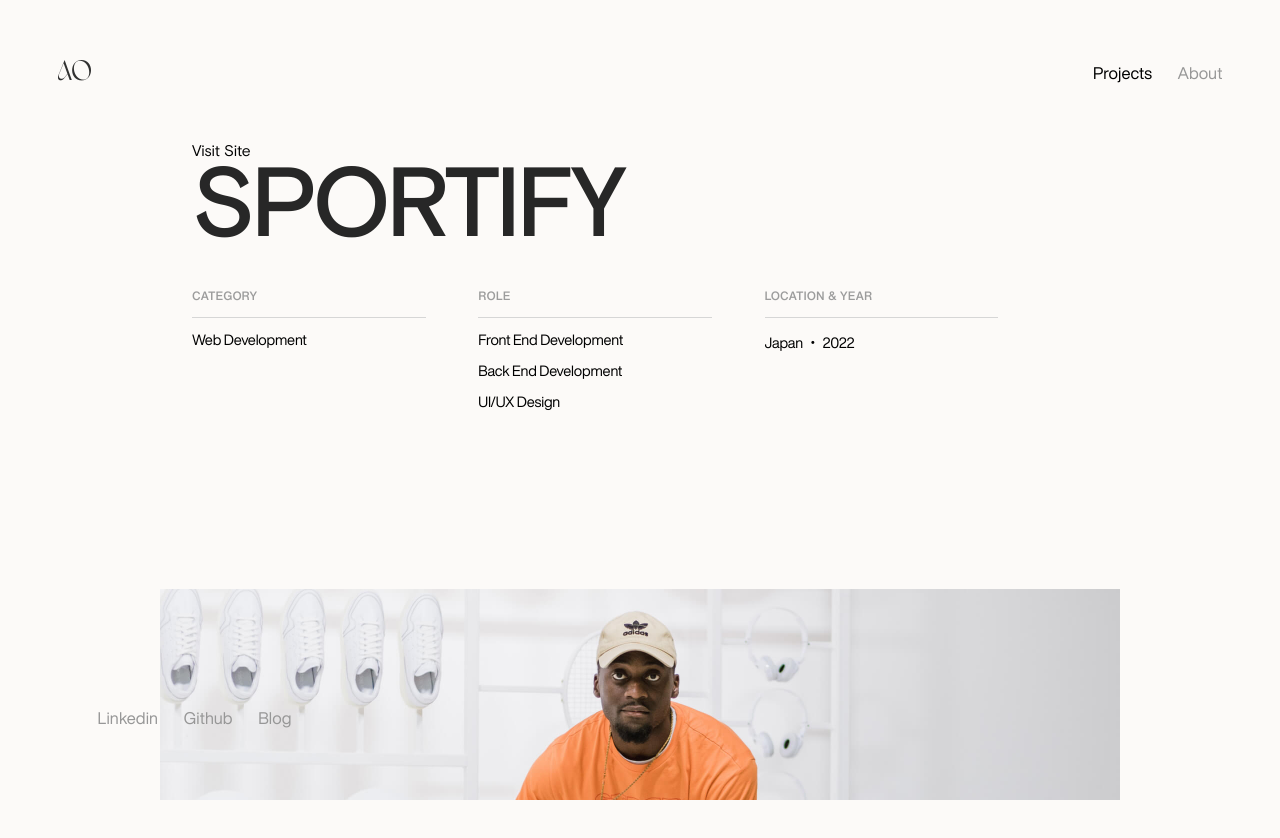
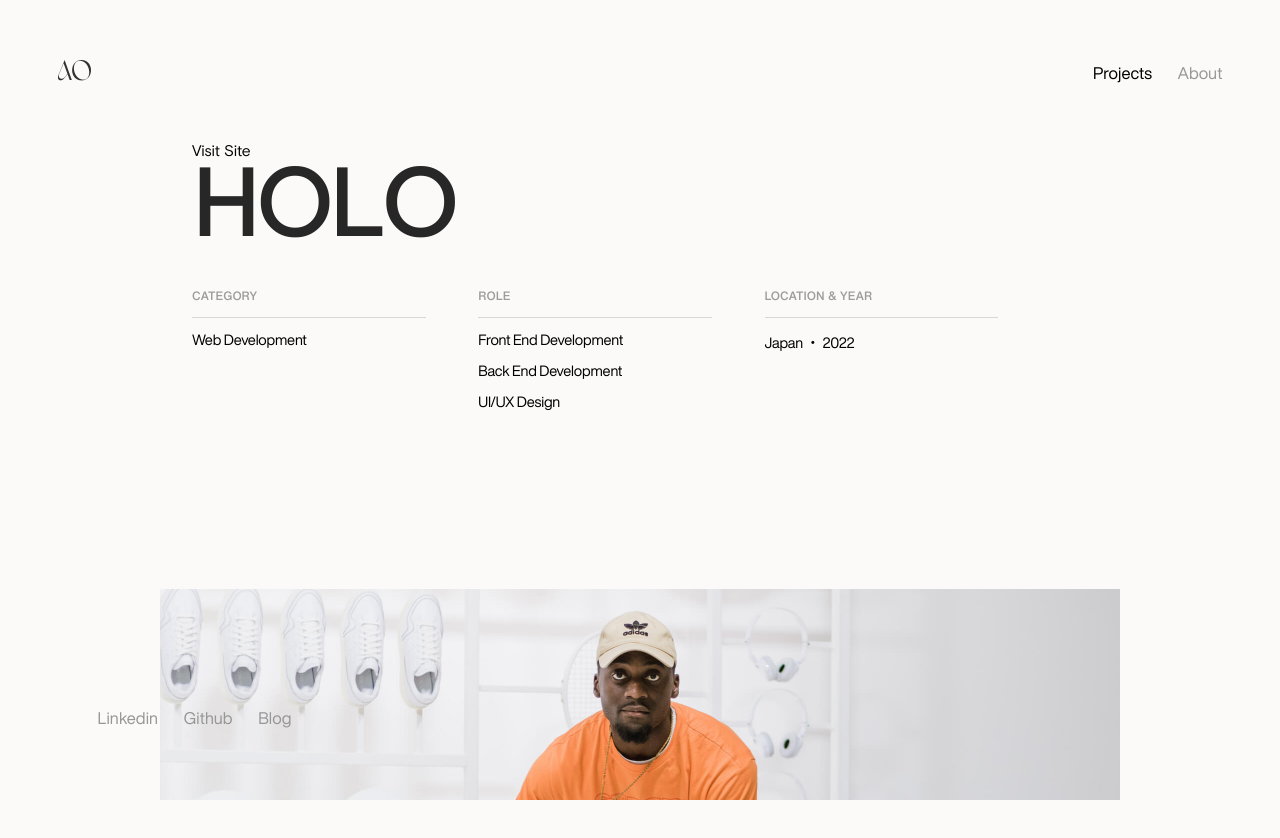
Before and after one commit to ozeki123/ozeki-portfolio-2022, a React (Create React App) app: page /projects/0 in a window 1280 px wide. Shown: the top 838 px of the page. Built offline with nearby package versions, Linux system fonts and the light colour scheme.

Commit message:
updated: links

```diff
--- a/src/components/Navbar/Navbar.js
+++ b/src/components/Navbar/Navbar.js
@@ -29,9 +29,9 @@ const Navbar = ({navState, setNavState}) => {
         </li>
         <li className="bottom-left">
           <ul>
-            <li>Linkedin</li>
-            <li>Github</li>
-            <li>Blog</li>
+            <li><a target="_blank" href="https://www.linkedin.com/in/andrew-ozeki-86984b172/">Linkedin</a></li>
+            <li><a target="_blank" href="https://github.com/ozeki123">Github</a></li>
+            <li><a target="_blank" href="https://github.com/ozeki123/ozeki-blog">Blog</a></li>
           </ul>
 
         </li>
--- a/src/files.ts
+++ b/src/files.ts
@@ -16,9 +16,9 @@ export default [
   {
     id: 1,
     date: "Japan ・ 2022",
-    name: "Sportify",
-    title: "Sportify",
-    subtitle: "Booking",
+    name: "Holo",
+    title: "Holo",
+    subtitle: "Sports",
     category: "Web Development",
     role: ["Front End Development", "Back End Development", "UI/UX Design"],
     type: "image/jpeg",
@@ -37,7 +37,7 @@ export default [
     images: [holoHome, holoPage],
     screen1: holoHome,
     screens: [holoscreen1, holoscreen5, holoscreen2, holoscreen3, holoscreen4],
-    website: "http://github.com/ozeki123/Oribit-Website",
+    website: "https://holo-ui.onrender.com/home",
     front: "HTML・SCSS・JavaScript・React",
     back: "NodeJS・Express・MongoDB",
     design: "Figma・Adobe Illustrator",
@@ -113,8 +113,8 @@ export default [
     description2: "book sports related spaces.",
     full_description: "Currently in Japan, insurance companies offer a large variety of insurance plans with numerous special packages, clauses, and contracts that can be difficult to navigate and often times confuses the consumer. ",
     full_description2: "These insurance policies also cover the general population rather than a target demographic. Consequently, there are a lot of scenarios where custom tailored insurance packages specifically for a target demographic are more fitting to the needs of the consumer.",
-    feature_text1: "The app aims to solve the above issues by providing a service that allow users to browse sports related spaces, check its availability, and book it fully through the app. Alternatively, partners of the app can host experiences, where an activity is offered as a service instead of renting a space.",
-    feature_text2: "Users also have the group finder functionality available, allowing users to form groups to organize events and play together. The overall goal of holo was to conceptualize a sports platform that not only allows users the opportunity to play sports, but to connect with people and make friends.",
+    feature_text1: "Lifestyle insurance fills this gap by providing customizable insurance plans specifically aimed towards unique situations people may encounter in their daily lives, in order to adequately cover specific scenarios otherwise unavailable in other generalized insurance plans",
+    feature_text2: "Morph for Women allows users to build a custom insurance plan, calculate prices, view all insurance policy related information, purchase the plan, and view all purchased insurance policies all through the website.",
     // size: 5485,
     width: "100%",
     height: "70%",
--- a/src/pages/ProjectPage/ProjectPage.scss
+++ b/src/pages/ProjectPage/ProjectPage.scss
@@ -24,7 +24,7 @@
     width: 100%;
     height: 100vh;
     display: none;
-    padding-bottom: 100vh;
+    // padding-bottom: 100vh;
     position: relative;
   }
 
```
